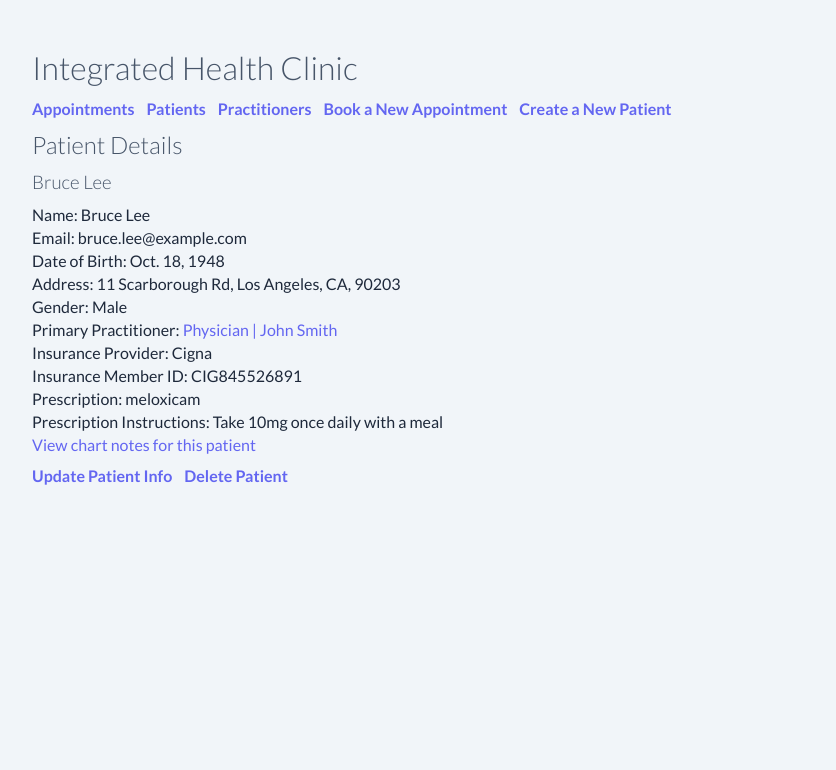
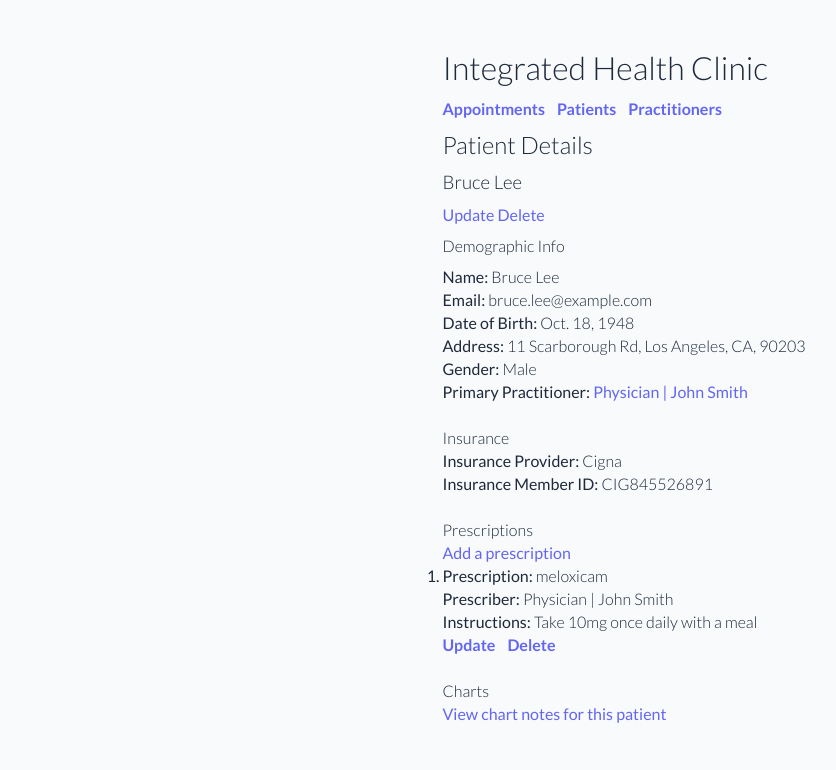
Before and after one commit to joe-mccann-dev/integrated_health_clinic, a Django app: page /patients/9/ in a window 1280 px wide. Shown: the top 770 px of the page, without its empty margins (16-852 px from the left). Run offline with Django 5.2, Linux system fonts and the light colour scheme; data comes from the database, SQL or seed files in the repository; parts of the project's set-up code (start-up, migrations or seed data) failed here and were passed over.

Commit message:
Get more than one prescription from Model. Allow adding, updating, deleting of prescriptions, some style updates.

```diff
--- a/appointments/templates/appointments/index.html
+++ b/appointments/templates/appointments/index.html
@@ -4,7 +4,9 @@ Appointments Index
 {% endblock %}
 {%block content %}
 <h2>Scheduled Appointments</h2>
-
+<nav>
+  <a href="{% url 'appointments:add' %}">Book a New Appointment</a>
+</nav>
 <ul class="appt-list">
 {% for appt in appointments %}
 <li>
--- a/appointments/views.py
+++ b/appointments/views.py
@@ -60,9 +60,6 @@ class AddAppointmentView(CreateView):
         context["availabilities"] = practitioner_availabilities
         return context
 
-    # day_id = self.appointment_date.weekday() + 1
-    # self.day = Day(day_id = day_id,
-    # name = Day.objects.get(day_id = day_id))
     def form_valid(self, form):
         day_id = form.instance.appointment_date.weekday() + 1
         form.instance.day = Day(day_id)
--- a/integrated_health_clinic/static/application.css
+++ b/integrated_health_clinic/static/application.css
@@ -1,6 +1,7 @@
 /* root colors from https://tailwindcss.com/docs/customizing-colors */
 
 :root {
+  --slate-50: #f8fafc;
   --slate-100: #f1f5f9;
   --slate-200: #e2e8f0;
   --slate-500: #64748b;
@@ -21,9 +22,11 @@ html {
 }
 
 body {
+  display: flex;
+  justify-content: space-around;
   font-family: 'Lato', sans-serif;
   color: var(--slate-800);
-  background-color: var(--slate-100);
+  background-color: var(--slate-50);
   margin: 24px;
   padding: 24px;
 }
@@ -35,7 +38,6 @@ body {
 }
 
 h1, h2, h3, h4 {
-  color: var(--slate-600);
   font-weight: 300;
 }
 
@@ -95,10 +97,6 @@ a:hover {
   text-decoration: underline;
 }
 
-li:hover {
-  list-style-type: square;
-}
-
 .new-appt-container {
   display: flex;
   gap: 100px;
@@ -122,7 +120,7 @@ li:hover {
   margin: 12px 0;
   border: solid 2px var(--slate-500);
   border-radius: 12px;
-  background-color: var(--slate-200);
+  background-color: var(--slate-100);
 }
 
 .appt-list {
@@ -135,3 +133,7 @@ li:hover {
 .patient-name {
   font-weight: 700;
 }
+
+.attribute {
+  font-weight: 300;
+}
--- a/integrated_health_clinic/templates/base.html
+++ b/integrated_health_clinic/templates/base.html
@@ -17,9 +17,6 @@
       <a href="{% url 'appointments:index' %}">Appointments</a>
       <a href="{% url 'patients:index' %}">Patients</a>
       <a href="{% url 'appointments:practitioner-index' %}">Practitioners</a>
-      <a href="{% url 'appointments:add' %}">Book a New Appointment</a>
-      <a href="{% url 'patients:add' %}">Create a New Patient</a>
-
     </nav>
     {% block content %}{% endblock %}
   </div>
--- a/patients/models.py
+++ b/patients/models.py
@@ -28,12 +28,12 @@ class Patient(models.Model):
   def get_absolute_url(self):
     return reverse("patients:detail", kwargs={"pk": self.pk})
 
-  def get_prescription_name(self):
+  def get_prescriptions(self):
     try:
-      script_name = Prescription.objects.get(patient = self).name
+      prescriptions = Prescription.objects.filter(patient = self)
     except Prescription.DoesNotExist:
-      script_name = "none"
-    return script_name
+      prescriptions = "none"
+    return prescriptions
 
   def get_prescription_instructions(self):
     try:
@@ -79,3 +79,6 @@ class Prescription(models.Model):
   def save(self, *args, **options):
     self.clean()
     super().save(*args, **options)
+
+  def get_absolute_url(self):
+    return reverse("patients:detail", kwargs={"pk": self.patient.pk})
--- a/patients/templates/patients/detail.html
+++ b/patients/templates/patients/detail.html
@@ -4,27 +4,64 @@
 
 {% block content %}
 <h2>Patient Details</h2>
-<h3>{{patient}}</h3>
+<h3>{{patient}}</h4>
+<div>
+  <a href="{% url 'patients:update' patient.id %}">Update</a>
+  <a href="{% url 'patients:delete' patient.id %}">Delete</a>
+</div>
+
+<h4>Demographic Info</h4>
 <ul>
-  <li>Name: {{ patient.first_name }} {{ patient.last_name }}</li>
-  <li>Email: {{ patient.email }}</li>
-  <li>Date of Birth: {{ patient.dob }} </li>
-  <li>Address: {{patient.address}}</li>
-  <li>Gender: {{gender_display}}</li>
+  <li>Name: <span class="attribute">{{ patient.first_name }} {{ patient.last_name }}</span></li>
+  <li>Email: <span class="attribute">{{ patient.email }}</span></li>
+  <li>Date of Birth: <span class="attribute">{{ patient.dob }}</span> </li>
+  <li>Address: <span class="attribute">{{patient.address}}</span></li>
+  <li>Gender: <span class="attribute">{{gender_display}}</span></li>
   <li>Primary Practitioner:
     <a href="{% url 'appointments:practitioner-detail' patient.primary_practitioner.id %}">
       {{patient.primary_practitioner}}
     </a>
-  <li>Insurance Provider: {{insurance_provider}}</li>
-  <li>Insurance Member ID: {{insurance_member_id}}</li>
-  <li>Prescription: {{script_name}}</li>
-  <li>Prescription Instructions: {{ instructions }}</li>
-  <li>
-    <a href="{% url 'patients:patient-chartnotes' patient.id %}">View chart notes for this patient</a>
   </li>
+  <br>
+  <h4>Insurance</h4>
+  <li>Insurance Provider: <span class="attribute">{{insurance_provider}}</span></li>
+  <li>Insurance Member ID: <span class="attribute">{{insurance_member_id}}</span></li>
+  <br>
+  <h4>Prescriptions</h4>
+  <ul>
+    <li>
+      <a href="{% url 'patients:add-prescription' patient.id %}">Add a prescription</a>
+    </li>
+    <ol>
+    {% for script in prescriptions %}
+        <li>
+          <ul>
+            <li>
+              Prescription: <span class="attribute">{{script.name}}</span>
+            </li>
+            <li>
+              Prescriber: <span class="attribute">{{script.prescriber}}</span>
+            </li>
+            <li>
+              Instructions: <span class="attribute">{{script.instructions}}</span>
+            </li>
+            <li>
+              <nav>
+                <a href="{% url 'patients:update-prescription' patient.id script.id %}">Update</a>
+                <a href="{% url 'patients:delete-prescription' patient.id script.id %}">Delete</a>
+              </nav>
+            </li>
+          </ul>
+        </li>
+    {% endfor %}
+    </ol>
+  </ul>
+  <br>
+  <h4>Charts</h4>
+  <ul>
+    <li>
+      <a href="{% url 'patients:patient-chartnotes' patient.id %}">View chart notes for this patient</a>
+    </li>
+  </ul>
 </ul>
-<nav>
-  <a href="{% url 'patients:update' patient.id %}">Update Patient Info</a>
-  <a href="{% url 'patients:delete' patient.id %}">Delete Patient</a>
-</nav>
 {% endblock %}
--- a/patients/templates/patients/index.html
+++ b/patients/templates/patients/index.html
@@ -4,6 +4,9 @@
 
 {% block content %}
 <h2>Patients Directory</h2>
+<nav>
+  <a href="{% url 'patients:add' %}">Create a New Patient</a>
+</nav>
 <ul>
   {% for patient in patients %}
     <li><a href="{% url 'patients:detail' patient.id %}">{{patient.first_name}} {{patient.last_name}}</a></li>
--- a/patients/urls.py
+++ b/patients/urls.py
@@ -9,5 +9,8 @@ urlpatterns = [
   path("modify/", views.AddPatientView.as_view(), name="add"),
   path("modify/<int:pk>/", views.UpdatePatientView.as_view(), name="update"),
   path("modify/<int:pk>/delete", views.DeletePatientView.as_view(), name="delete"),
-  path("<int:pk>/notes", views.PatientChartsView.as_view(), name="patient-chartnotes")
+  path("<int:pk>/notes", views.PatientChartsView.as_view(), name="patient-chartnotes"),
+  path("<int:patient_id>/prescription/add", views.AddPatientPrescriptionView.as_view(), name="add-prescription"),
+  path("<int:patient_id>/prescription/<int:pk>/delete", views.DeletePatientPrescriptionView.as_view(), name="delete-prescription"),
+  path("<int:patient_id>/prescription/<int:pk>/update", views.UpdatePatientPrescriptionView.as_view(), name="update-prescription"),
 ]
--- a/patients/views.py
+++ b/patients/views.py
@@ -1,8 +1,10 @@
+from typing import Any
+from django.shortcuts import get_object_or_404
 from appointments.models import Appointment, ChartNote
-from patients.models import InsuranceInfo, Patient
+from patients.models import InsuranceInfo, Patient, Prescription
 from django.views import generic
 from django.views.generic.edit import CreateView, DeleteView, UpdateView
-from patients.forms import AddPatientForm
+from patients.forms import AddPatientForm, AddPatientPrescriptionForm
 
 class IndexView(generic.ListView):
   template_name = "patients/index.html"
@@ -20,8 +22,7 @@ class DetailView(generic.DetailView):
     context = super().get_context_data(**kwargs)
     patient = self.get_object()
     context["gender_display"] = patient.get_gender_display()
-    context["script_name"] = Patient.get_prescription_name(patient)
-    context["instructions"] = Patient.get_prescription_instructions(patient)
+    context["prescriptions"] = Patient.get_prescriptions(patient)
     context["insurance_provider"] = patient.get_insurance_provider()
     context["insurance_member_id"] = patient.get_insurance_member_id()
 
@@ -59,3 +60,37 @@ class DeletePatientView(DeleteView):
   model = Patient
   success_url = '/patients'
   template_name = "patients/modify/delete.html"
+
+class AddPatientPrescriptionView(CreateView):
+  model = Prescription
+  form_class = AddPatientPrescriptionForm
+  template_name = "patients/prescriptions/add.html"
+
+  def get_initial(self):
+      initial = super().get_initial()
+      patient_id = self.kwargs.get("patient_id")
+      initial["patient"] = get_object_or_404(Patient, pk=patient_id)
+
+      return initial
+
+  def get_context_data(self, **kwargs : Any):
+    context = super().get_context_data(**kwargs)
+    patient_id = self.kwargs.get("patient_id")
+    context["patient"] = get_object_or_404(Patient, pk=patient_id)
+
+    return context
+
+  def form_valid(self, form):
+      form.instance.patient = get_object_or_404(Patient, pk=self.kwargs.get("patient_id"))
+      return super().form_valid(form)
+
+class DeletePatientPrescriptionView(DeleteView):
+    model = Prescription
+    template_name = "patients/prescriptions/delete.html"
+    success_url = "/patients"
+
+class UpdatePatientPrescriptionView(UpdateView):
+  model = Prescription
+  form_class = AddPatientPrescriptionForm
+  template_name = "patients/prescriptions/update.html"
+  success_url = '/patients'
```
Also changed, not shown: appointments/templates/appointments/detail.html (+7 -7 lines), appointments/templates/practitioners/detail.html (+6 -8 lines), patients/forms.py (+6 -1 lines), patients/templates/patients/prescriptions/add.html (added, +15 -0 lines), patients/templates/patients/prescriptions/delete.html (added, +14 -0 lines), patients/templates/patients/prescriptions/update.html (added, +12 -0 lines).
